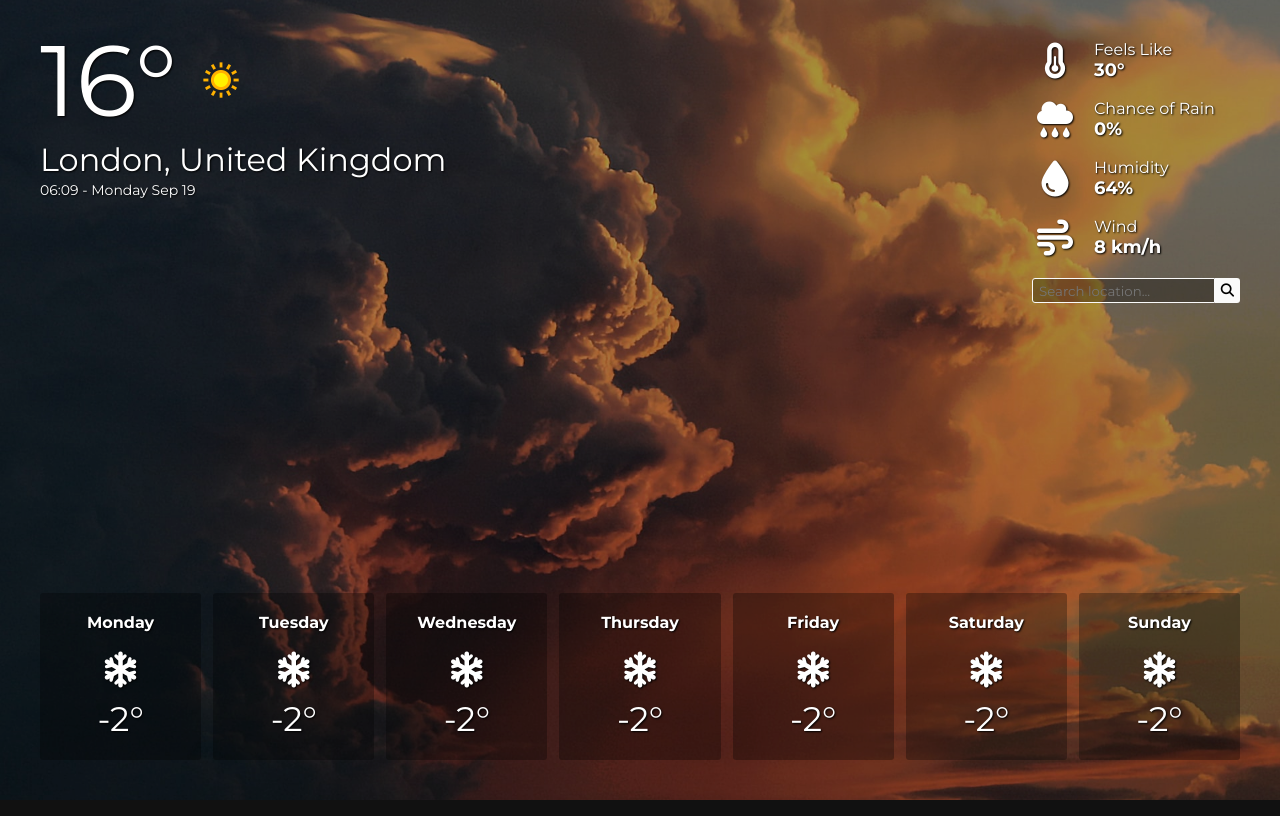
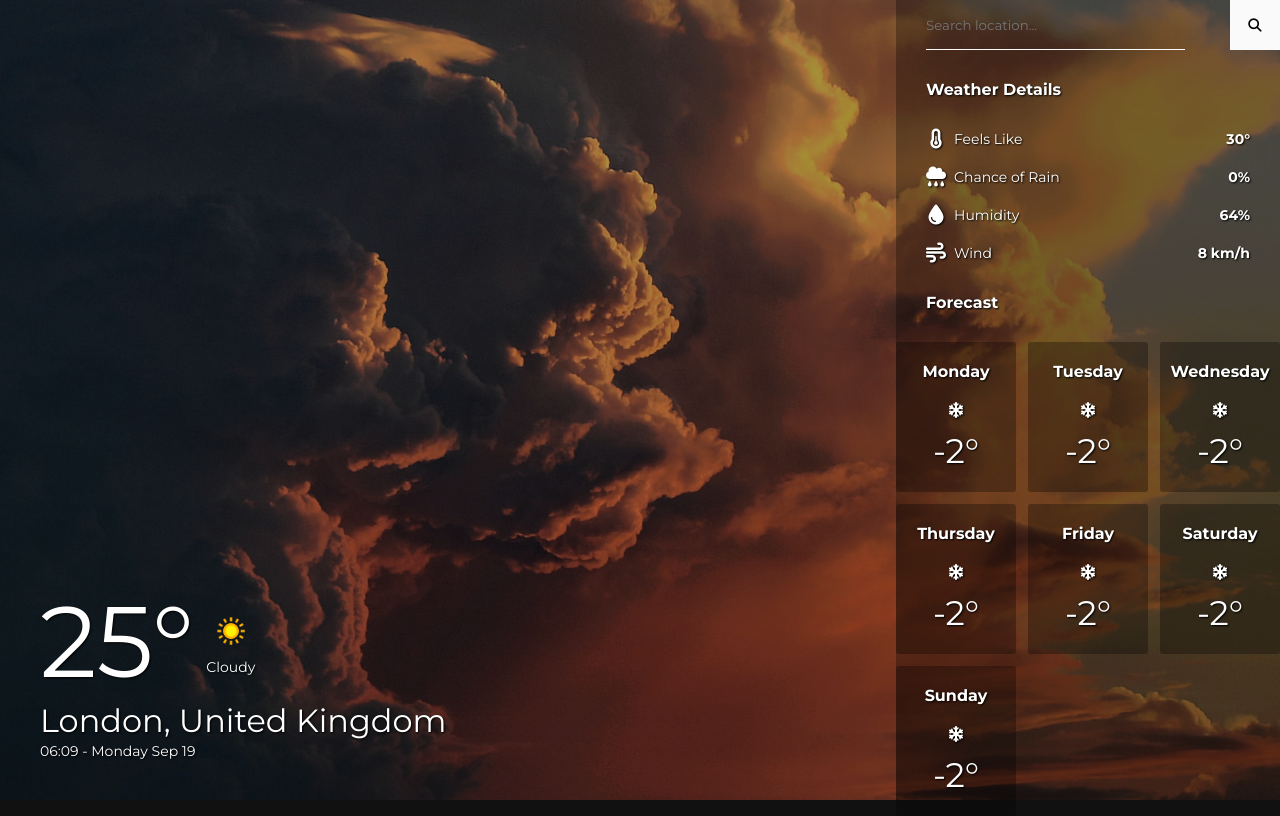
Before and after one commit to GDimitroff/weather, a website built with webpack: page src/template.html in a window 1280 px wide. Built offline with nearby package versions, Linux system fonts and the light colour scheme.

Commit message:
Refactor

```diff
--- a/src/main.css
+++ b/src/main.css
@@ -50,20 +50,14 @@ h3 {
   overflow: hidden;
 }
 
-.upper-panel {
+.left-panel {
   position: absolute;
-  top: 0;
+  bottom: 0;
   left: 0;
-  width: 100%;
+  width: 70%;
 
   display: flex;
-  justify-content: space-between;
   padding: 4rem;
-}
-
-.info > div {
-  display: flex;
-  align-items: center;
 }
 
 .weather {
@@ -75,6 +69,17 @@ h3 {
 .temp {
   font-size: 10rem;
   line-height: 8rem;
+}
+
+.condition {
+  display: flex;
+  flex-direction: column;
+  align-items: center;
+}
+
+.condition img {
+  width: 50px;
+  height: 50px;
 }
 
 .weather img {
@@ -90,36 +95,45 @@ h3 {
   margin-top: 0.2rem;
 }
 
+.sidebar {
+  position: absolute;
+  top: 0;
+  bottom: 0;
+  right: 0;
+  width: 30%;
+  background: rgba(0, 0, 0, 0.3);
+}
+
 .search-input {
-  margin-top: 2rem;
+  position: relative;
 }
 
 #location-input {
   display: flex;
   align-items: center;
+  padding: 0 3rem;
 }
 
 #location-input input {
-  padding: 0.6rem;
+  width: 80%;
   font-family: inherit;
-  height: 25px;
+  height: 50px;
   outline: none;
-  background-color: rgba(0, 0, 0, 0.3);
-  border: 1px solid #fafafa;
+  background-color: transparent;
+  border: none;
   color: #fafafa;
-  border-radius: 3px;
-  border-top-right-radius: 0px;
-  border-bottom-right-radius: 0px;
+  border-bottom: 1px solid #fafafa;
 }
 
 #location-input button {
+  position: absolute;
+  top: 0;
+  right: 0;
   background-color: #fafafa;
   border: none;
-  height: 25px;
-  width: 25px;
-  border-radius: 3px;
-  border-top-left-radius: 0px;
-  border-bottom-left-radius: 0px;
+  height: 50px;
+  width: 50px;
+  border: none;
   cursor: pointer;
   transition: 0.4s ease-in-out;
 }
@@ -129,46 +143,54 @@ h3 {
   background-color: #dbdbdb;
 }
 
+.sidebar h3 {
+  font-size: 1.6rem;
+  font-weight: 700;
+  padding: 3rem;
+}
+
+.details {
+  padding: 0 3rem;
+}
+
 .details ul {
-  list-style: none;
   display: flex;
   flex-direction: column;
   gap: 18px;
+  list-style: none;
 }
 
 .details ul li {
   display: flex;
-  gap: 16px;
+  justify-content: space-between;
   align-items: center;
 }
 
-.icon {
-  font-size: 3.6rem;
+.left {
   display: flex;
-  justify-content: center;
   align-items: center;
-  min-width: 46px;
+  gap: 8px;
 }
 
-.details-info {
-  display: flex;
-  flex-direction: column;
+.left i {
+  font-size: 2rem;
+  min-width: 20px;
+  text-align: center;
 }
 
-.details-info div {
-  font-size: 1.8rem;
+.left > span {
+  font-size: 1.4rem;
+}
+
+.right {
+  font-size: 1.4rem;
   font-weight: 700;
 }
 
-.bottom-panel {
-  position: absolute;
-  bottom: 0;
-  left: 0;
-  width: 100%;
+.forecast {
   display: grid;
-  grid-template-columns: repeat(auto-fit, minmax(160px, 1fr));
+  grid-template-columns: repeat(auto-fit, minmax(120px, 1fr));
   gap: 12px;
-  padding: 4rem;
 }
 
 .weekday {
@@ -214,7 +236,7 @@ h3 {
 /************************************/
 
 @media (max-width: 44em) {
-  .main {
+  /* .main {
     overflow: hidden;
   }
 
@@ -225,7 +247,7 @@ h3 {
 
   .weekday {
     min-width: 200px;
-  }
+  } */
 }
 
 /************************************/
@@ -233,7 +255,7 @@ h3 {
 /************************************/
 
 @media (max-width: 34em) {
-  .upper-panel {
+  /* .upper-panel {
     flex-direction: column;
     align-items: center;
     gap: 18px;
@@ -254,5 +276,5 @@ h3 {
 
   .details {
     margin-top: 2rem;
-  }
+  } */
 }
--- a/src/template.html
+++ b/src/template.html
@@ -18,12 +18,13 @@
   </head>
   <body>
     <main class="main">
-      <div class="upper-panel">
+      <div class="left-panel">
         <div class="info">
           <div class="weather">
-            <h1 class="temp">16&#176;</h1>
+            <h1 class="temp">25°</h1>
             <div class="condition">
-              <img src="./assets/icons/day/113.png" alt="icon" class="icon" />
+              <img src="./assets/icons/day/113.png" alt="icon" />
+              <p>Cloudy</p>
             </div>
           </div>
           <h1 class="name">London, United Kingdom</h1>
@@ -33,47 +34,9 @@
             <span class="date">Monday Sep 19</span>
           </p>
         </div>
+      </div>
 
-        <div class="details">
-          <ul>
-            <li>
-              <div class="icon">
-                <i class="fa-solid fa-temperature-half"></i>
-              </div>
-              <div class="details-info">
-                <span>Feels Like</span>
-                <div class="feels-like">30&#176;</div>
-              </div>
-            </li>
-            <li>
-              <div class="icon">
-                <i class="fa-solid fa-cloud-rain"></i>
-              </div>
-              <div class="details-info">
-                <span>Chance of Rain</span>
-                <div class="chance-rain">0%</div>
-              </div>
-            </li>
-            <li>
-              <div class="icon">
-                <i class="fa-solid fa-droplet"></i>
-              </div>
-              <div class="details-info">
-                <span>Humidity</span>
-                <div class="humidity">64%</div>
-              </div>
-            </li>
-            <li>
-              <div class="icon">
-                <i class="fa-solid fa-wind"></i>
-              </div>
-              <div class="details-info">
-                <span>Wind</span>
-                <div class="wind">8 km/h</div>
-              </div>
-            </li>
-          </ul>
-
+      <div class="sidebar">
         <div class="search-input">
           <form id="location-input">
             <input
@@ -86,9 +49,51 @@
             </button>
           </form>
         </div>
+
+        <h3>Weather Details</h3>
+        <div class="details">
+          <ul>
+            <li>
+              <div class="left">
+                <i class="fa-solid fa-temperature-half"></i>
+                <span>Feels Like</span>
               </div>
+              <div class="right">
+                <div class="feels-like">30&#176;</div>
               </div>
-      <div class="bottom-panel">
+            </li>
+            <li>
+              <div class="left">
+                <i class="fa-solid fa-cloud-rain"></i>
+                <span>Chance of Rain</span>
+              </div>
+              <div class="right">
+                <div class="chance-rain">0%</div>
+              </div>
+            </li>
+            <li>
+              <div class="left">
+                <i class="fa-solid fa-droplet"></i>
+                <span>Humidity</span>
+              </div>
+              <div class="right">
+                <div class="humidity">64%</div>
+              </div>
+            </li>
+            <li>
+              <div class="left">
+                <i class="fa-solid fa-wind"></i>
+                <span>Wind</span>
+              </div>
+              <div class="right">
+                <div class="wind">8 km/h</div>
+              </div>
+            </li>
+          </ul>
+        </div>
+
+        <h3>Forecast</h3>
+        <div class="forecast">
           <div class="weekday">
             <h4>Monday</h4>
             <div class="icon">
@@ -139,6 +144,7 @@
             <p class="weekday-temp">-2&#176;</p>
           </div>
         </div>
+      </div>
     </main>
   </body>
 </html>
```
Also changed, not shown: src/assets/imgs/day/clear.jpg (renamed from src/assets/imgs/day/frank-mckenna-eXHeq48Z-Q4-unsplash.jpg), src/assets/imgs/day/rainy.jpg (renamed from src/assets/imgs/day/valentin-muller-bWtd1ZyEy6w-unsplash.jpg), src/assets/imgs/day/snowy.jpg (renamed from src/assets/imgs/day/denys-nevozhai-duo-xV0TU7s-unsplash.jpg), src/assets/imgs/night/clear.jpg (renamed from src/assets/imgs/night/chan-hoi-uj-w-v7OFT4-unsplash.jpg), src/assets/imgs/night/cloudy.jpg (renamed from src/assets/imgs/night/chuttersnap-rk2s0sm8xF4-unsplash.jpg), src/assets/imgs/night/rainy.jpg (renamed from src/assets/imgs/night/benjamin-sow-QjR_snVQn4c-unsplash.jpg), src/assets/imgs/night/snowy.jpg (renamed from src/assets/imgs/night/aditya-vyas-PzhmEp_aDU4-unsplash.jpg). Lines whose indentation alone changed are shown as unchanged.
